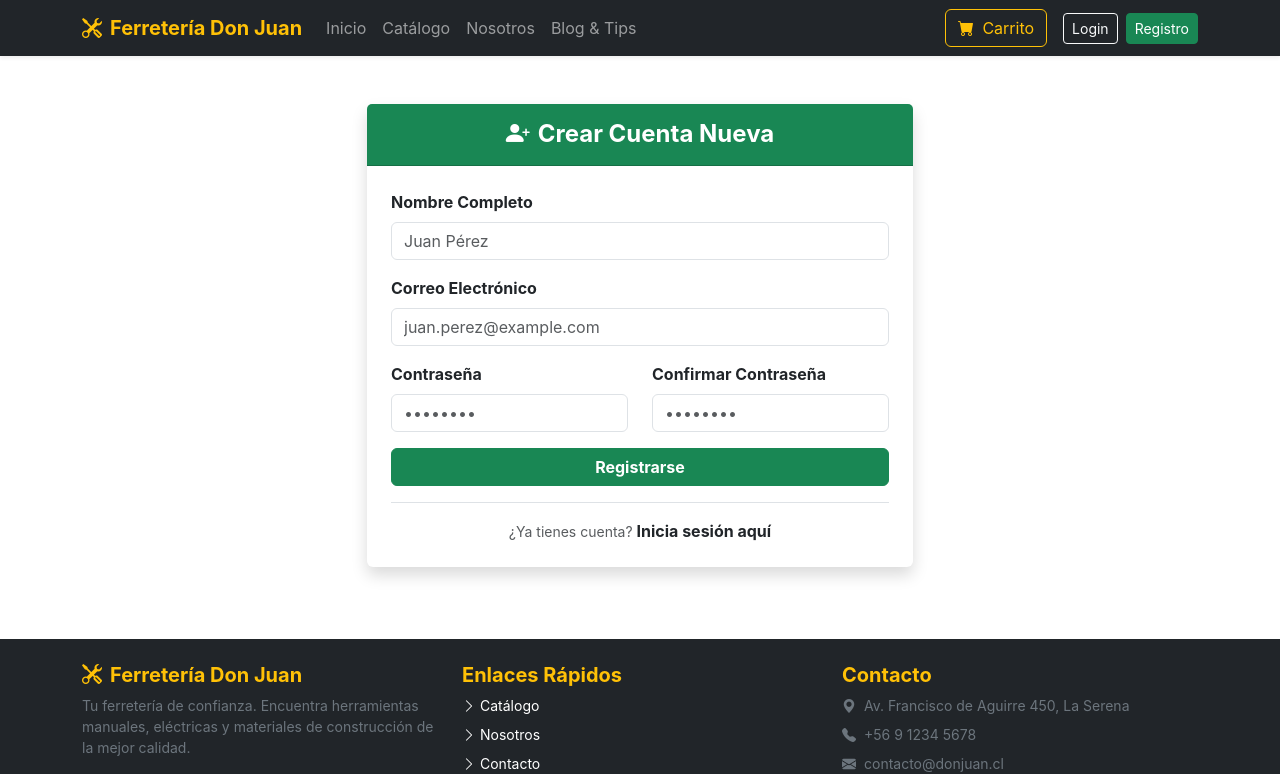
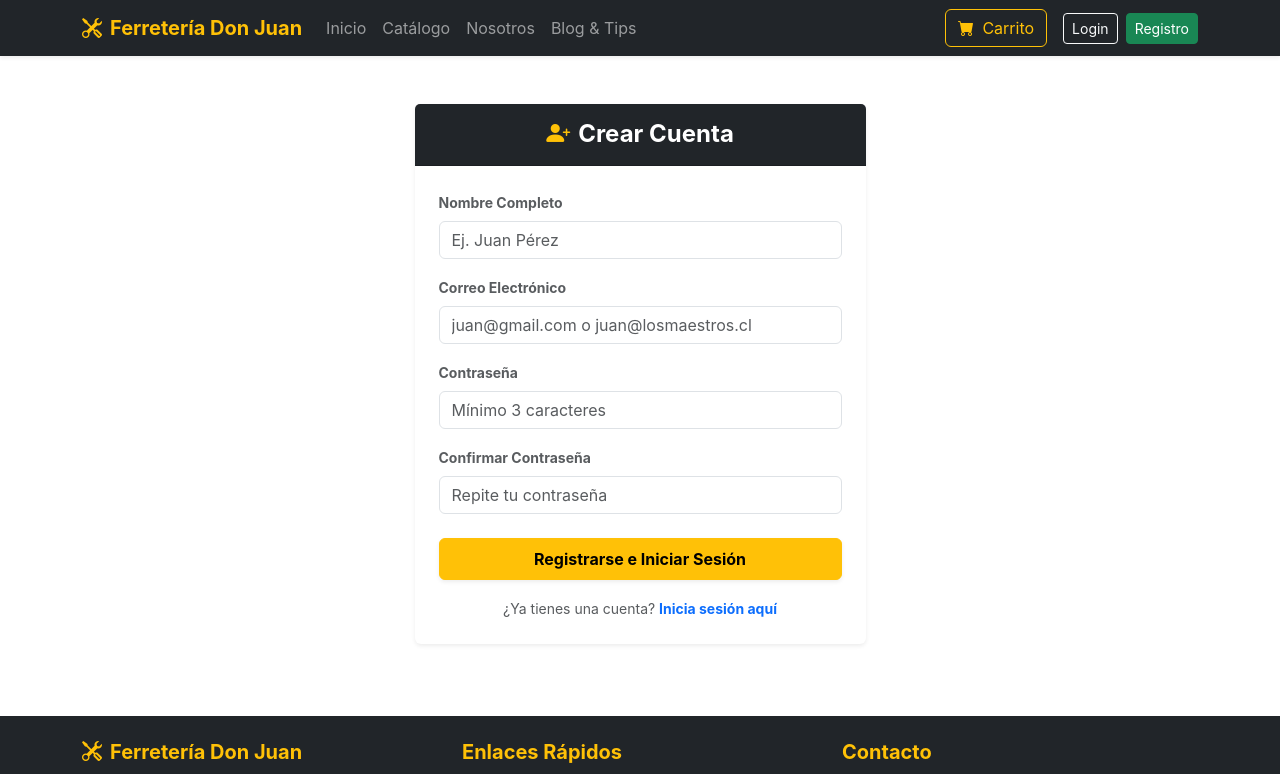
Before and after one commit to FranT-prog/ferreteria-don-juan-react, a React (Create React App) app: page /registro in a window 1280 px wide. Shown: the top 774 px of the page. Built offline with nearby package versions, Linux system fonts and the light colour scheme.

Commit message:
Update Registro
Validaciones de datos

```diff
--- a/src/pages/Registro.jsx
+++ b/src/pages/Registro.jsx
@@ -1,119 +1,171 @@
 import React, { useState } from 'react';
 import { useNavigate, Link } from 'react-router-dom';
+import { createUsuario, getUsuarios } from '../data/database';
 
 const Registro = () => {
   const navigate = useNavigate();
-  const [formData, setFormData] = useState({ nombre: '', email: '', password: '', confirmPassword: '' });
-  const [error, setError] = useState('');
+  const [formData, setFormData] = useState({
+    nombre: '',
+    email: '',
+    password: '',
+    confirmarPassword: ''
+  });
+
+  const [errores, setErrores] = useState({});
 
   const handleChange = (e) => {
-    setFormData({ ...formData, [e.target.name]: e.target.value });
+    const { name, value } = e.target;
+    setFormData({ ...formData, [name]: value });
+
+    if (errores[name]) {
+      setErrores({ ...errores, [name]: '' });
+    }
+  };
+
+  const validarFormulario = () => {
+    const nuevosErrores = {};
+
+    // 1. Validar Nombre (No vacío y sin números)
+    const regexSoloLetras = /^[a-zA-ZáéíóúÁÉÍÓÚñÑ\s]+$/;
+    if (!formData.nombre.trim()) {
+      nuevosErrores.nombre = 'El nombre completo es obligatorio.';
+    } else if (!regexSoloLetras.test(formData.nombre.trim())) {
+      nuevosErrores.nombre = 'El nombre no puede contener números ni caracteres especiales.';
+    }
+
+    // 2. Validar Correo (@gmail.com o @losmaestros.cl)
+    const regexEmailDominio = /^[a-zA-Z0-9._%+-]+@(gmail\.com|losmaestros\.cl)$/i;
+    if (!formData.email.trim()) {
+      nuevosErrores.email = 'El correo electrónico es obligatorio.';
+    } else if (!regexEmailDominio.test(formData.email.trim())) {
+      nuevosErrores.email = 'El correo debe terminar en @gmail.com o @losmaestros.cl.';
+    } else {
+      // Validar si el correo ya existe registrado
+      const usuariosExistentes = getUsuarios();
+      const existe = usuariosExistentes.some(
+        u => u.email.toLowerCase() === formData.email.trim().toLowerCase()
+      );
+      if (existe) {
+        nuevosErrores.email = 'Este correo ya se encuentra registrado en el sistema.';
+      }
+    }
+
+    // 3. Validar Contraseña (Mínimo 3 caracteres)
+    if (!formData.password) {
+      nuevosErrores.password = 'La contraseña es obligatoria.';
+    } else if (formData.password.length < 3) {
+      nuevosErrores.password = 'La contraseña debe tener al menos 3 caracteres.';
+    }
+
+    // 4. Validar Confirmación de Contraseña
+    if (formData.password !== formData.confirmarPassword) {
+      nuevosErrores.confirmarPassword = 'Las contraseñas no coinciden.';
+    }
+
+    setErrores(nuevosErrores);
+    return Object.keys(nuevosErrores).length === 0;
   };
 
   const handleSubmit = (e) => {
     e.preventDefault();
-    setError('');
 
-    if (formData.password !== formData.confirmPassword) {
-      setError('Las contraseñas no coinciden.');
+    if (!validarFormulario()) {
       return;
     }
 
-    const usuariosGuardados = JSON.parse(localStorage.getItem('react_usuarios')) || [];
-
-    if (usuariosGuardados.some(u => u.email.toLowerCase() === formData.email.toLowerCase())) {
-      setError('El correo electrónico ya está registrado.');
-      return;
-    }
-
-    const nuevoUsuario = {
-      id: `USR-${String(usuariosGuardados.length + 1).padStart(3, '0')}`,
-      nombre: formData.nombre,
-      email: formData.email,
+    // Registrar nuevo usuario con rol 'Cliente' por defecto
+    const nuevoUsuario = createUsuario({
+      nombre: formData.nombre.trim(),
+      email: formData.email.trim(),
       password: formData.password,
       rol: 'Cliente',
       estado: 'Activo'
-    };
+    });
 
-    usuariosGuardados.push(nuevoUsuario);
-    localStorage.setItem('react_usuarios', JSON.stringify(usuariosGuardados));
-    alert('Registro exitoso. Ahora puedes iniciar sesión.');
-    navigate('/login');
+    // Iniciar sesión automáticamente tras el registro
+    localStorage.setItem('react_usuario_activo', JSON.stringify(nuevoUsuario));
+
+    navigate('/');
+    window.location.reload(); // Para refrescar la sesión en la barra de navegación
   };
 
   return (
     <div className="row justify-content-center py-4">
-      <div className="col-md-6">
-        <div className="card shadow border-0">
-          <div className="card-header bg-success text-white text-center py-3">
-            <h4 className="fw-bold mb-0"><i className="bi bi-person-plus-fill me-2"></i>Crear Cuenta Nueva</h4>
+      <div className="col-md-6 col-lg-5">
+        <div className="card shadow-sm border-0">
+          <div className="card-header bg-dark text-white text-center p-3">
+            <h4 className="mb-0 fw-bold">
+              <i className="bi bi-person-plus-fill me-2 text-warning"></i>Crear Cuenta
+            </h4>
           </div>
           <div className="card-body p-4">
-            {error && <div className="alert alert-danger py-2">{error}</div>}
-
-            <form onSubmit={handleSubmit}>
+            <form onSubmit={handleSubmit} noValidate>
+              {/* Nombre Completo */}
               <div className="mb-3">
-                <label className="form-label fw-bold">Nombre Completo</label>
+                <label className="form-label fw-bold small text-muted">Nombre Completo</label>
                 <input
                   type="text"
+                  className={`form-control ${errores.nombre ? 'is-invalid' : ''}`}
                   name="nombre"
-                  className="form-control"
-                  placeholder="Juan Pérez"
                   value={formData.nombre}
                   onChange={handleChange}
-                  required
+                  placeholder="Ej. Juan Pérez"
                 />
+                {errores.nombre && <div className="invalid-feedback">{errores.nombre}</div>}
               </div>
 
+              {/* Correo Electrónico */}
               <div className="mb-3">
-                <label className="form-label fw-bold">Correo Electrónico</label>
+                <label className="form-label fw-bold small text-muted">Correo Electrónico</label>
                 <input
                   type="email"
+                  className={`form-control ${errores.email ? 'is-invalid' : ''}`}
                   name="email"
-                  className="form-control"
-                  placeholder="juan.perez@example.com"
                   value={formData.email}
                   onChange={handleChange}
-                  required
+                  placeholder="juan@gmail.com o juan@losmaestros.cl"
                 />
+                {errores.email && <div className="invalid-feedback">{errores.email}</div>}
               </div>
 
-              <div className="row mb-3">
-                <div className="col-md-6">
-                  <label className="form-label fw-bold">Contraseña</label>
+              {/* Contraseña */}
+              <div className="mb-3">
+                <label className="form-label fw-bold small text-muted">Contraseña</label>
                 <input
                   type="password"
+                  className={`form-control ${errores.password ? 'is-invalid' : ''}`}
                   name="password"
-                    className="form-control"
-                    placeholder="••••••••"
                   value={formData.password}
                   onChange={handleChange}
-                    required
+                  placeholder="Mínimo 3 caracteres"
                 />
+                {errores.password && <div className="invalid-feedback">{errores.password}</div>}
               </div>
-                <div className="col-md-6">
-                  <label className="form-label fw-bold">Confirmar Contraseña</label>
+
+              {/* Confirmar Contraseña */}
+              <div className="mb-4">
+                <label className="form-label fw-bold small text-muted">Confirmar Contraseña</label>
                 <input
                   type="password"
-                    name="confirmPassword"
-                    className="form-control"
-                    placeholder="••••••••"
-                    value={formData.confirmPassword}
+                  className={`form-control ${errores.confirmarPassword ? 'is-invalid' : ''}`}
+                  name="confirmarPassword"
+                  value={formData.confirmarPassword}
                   onChange={handleChange}
-                    required
+                  placeholder="Repite tu contraseña"
                 />
-                </div>
+                {errores.confirmarPassword && <div className="invalid-feedback">{errores.confirmarPassword}</div>}
               </div>
 
-              <button type="submit" className="btn btn-success w-100 fw-bold mb-3">
-                Registrarse
+              <button type="submit" className="btn btn-warning w-100 fw-bold py-2 shadow-sm mb-3">
+                Registrarse e Iniciar Sesión
               </button>
+
+              <div className="text-center">
+                <small className="text-muted">
+                  ¿Ya tienes una cuenta? <Link to="/login" className="fw-bold text-decoration-none">Inicia sesión aquí</Link>
+                </small>
+              </div>
             </form>
-
-            <div className="text-center border-top pt-3">
-              <span className="text-muted small">¿Ya tienes cuenta? </span>
-              <Link to="/login" className="fw-bold text-dark text-decoration-none">Inicia sesión aquí</Link>
-            </div>
           </div>
         </div>
       </div>
```
Lines whose indentation alone changed are shown as unchanged.
